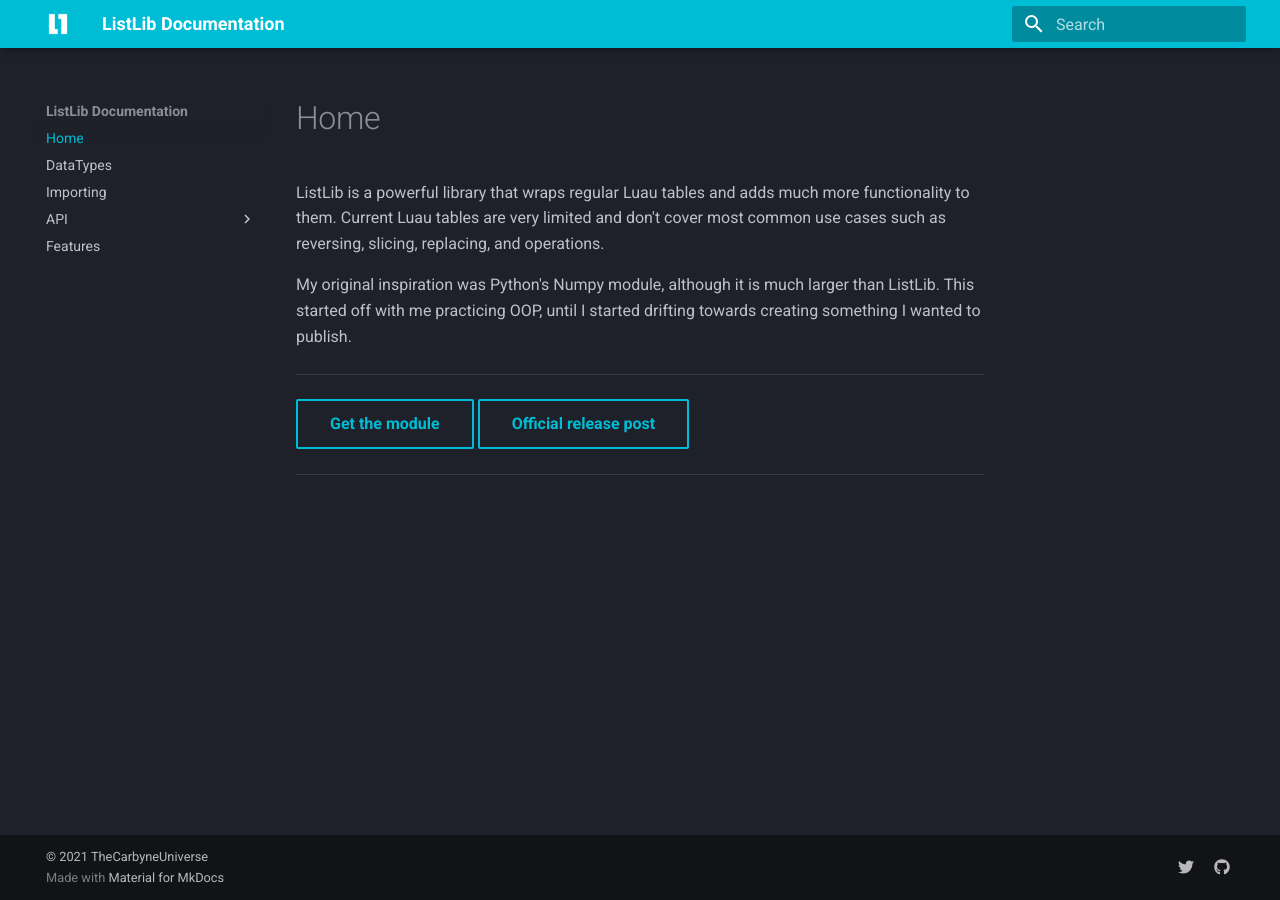
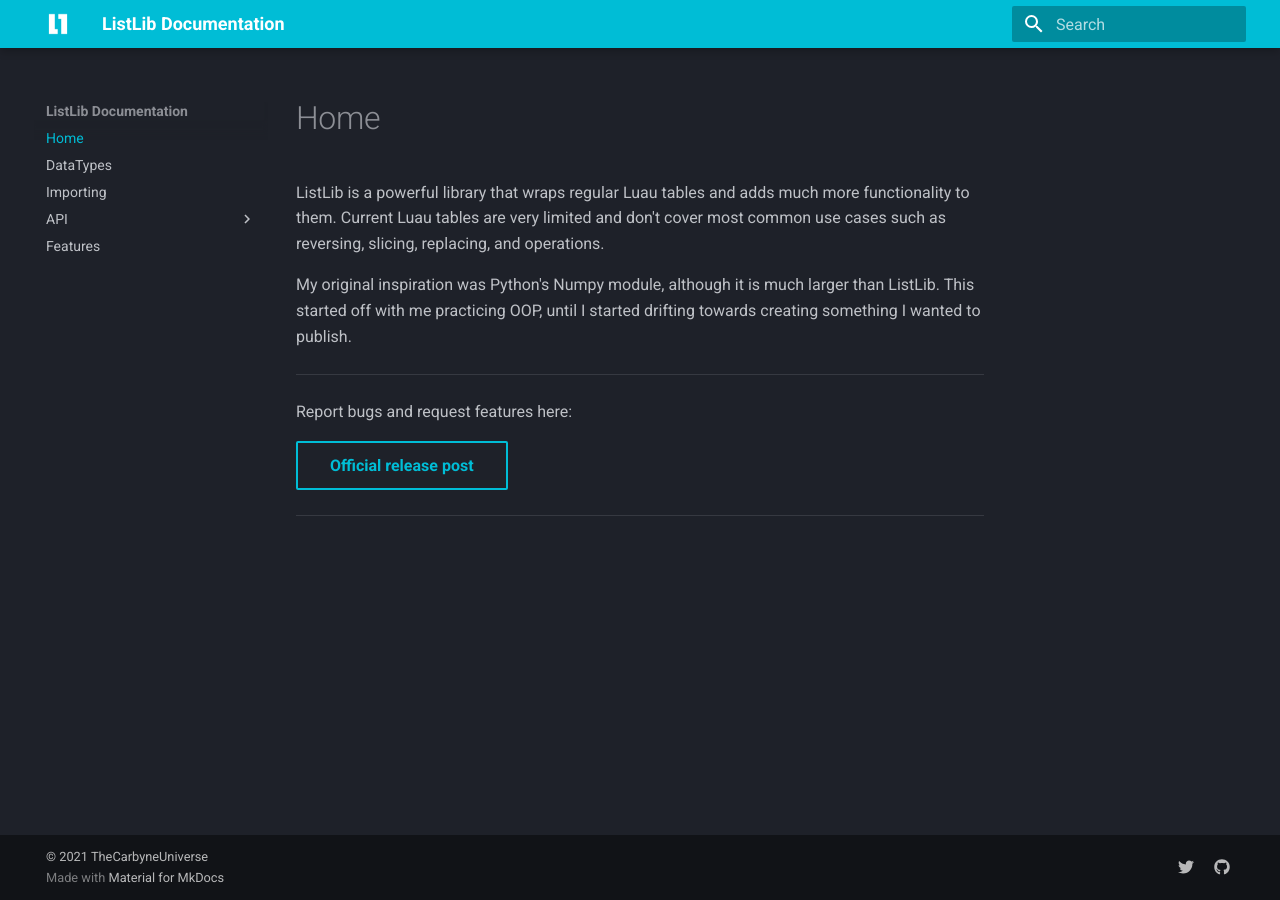
Before and after one commit to krishpatel2067/ListLib, an MkDocs documentation site: the page built from docs/index.md, in a window 1280 px wide. Built offline with MkDocs 1.6.1 and Material for MkDocs 9.7.7, drawn with Linux system fonts in a browser that asks for light colours.

Commit message:
Update index.md

```diff
--- a/docs/index.md
+++ b/docs/index.md
@@ -6,7 +6,8 @@ My original inspiration was Python's Numpy module, although it is much larger th
 
 ___
 
-[Get the module](#){: .md-button }
+Report bugs and request features here:
+
 [Official release post](https://devforum.roblox.com/t/greetings/164871?u=thecarbyneuniverse){: .md-button }
 
 ___
```
